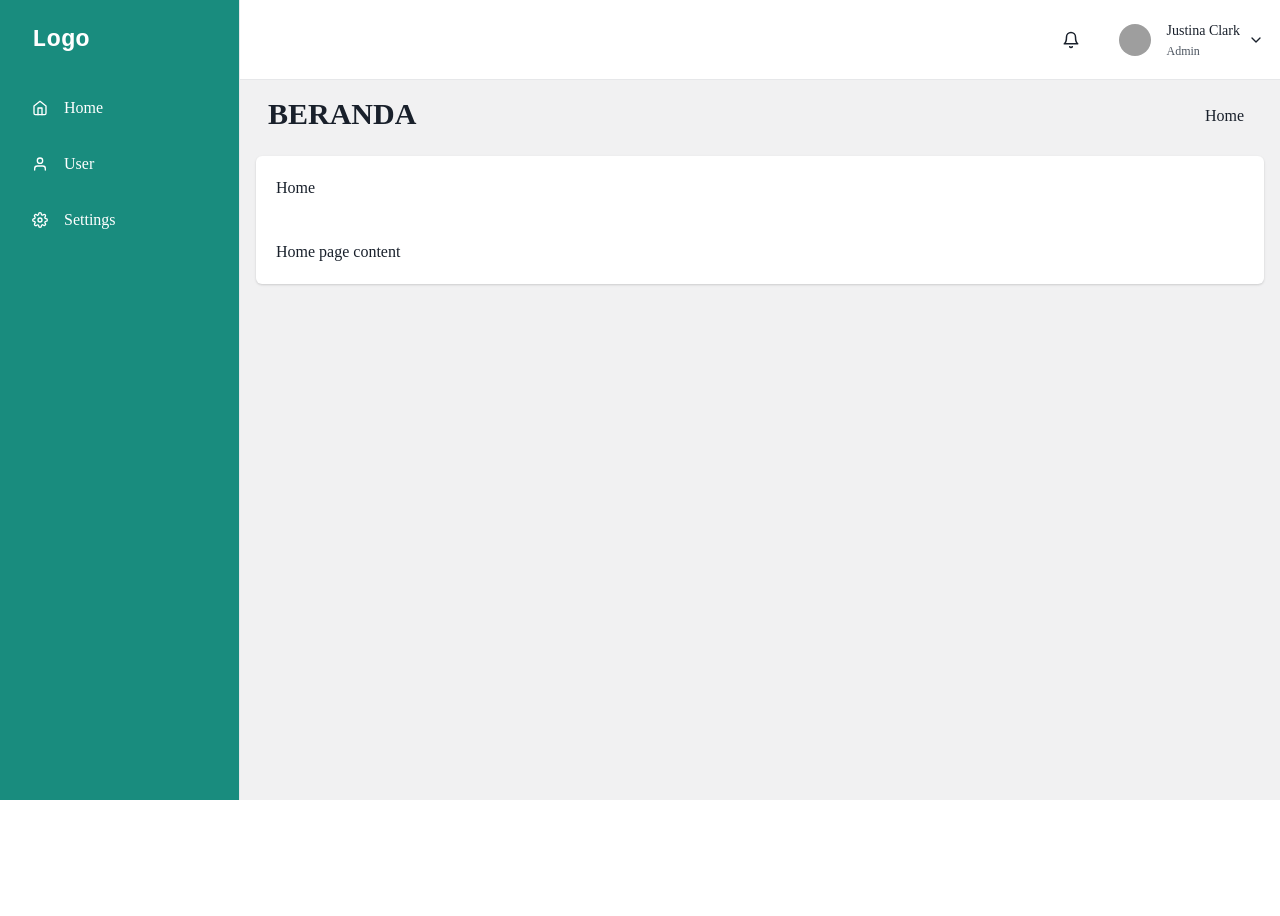
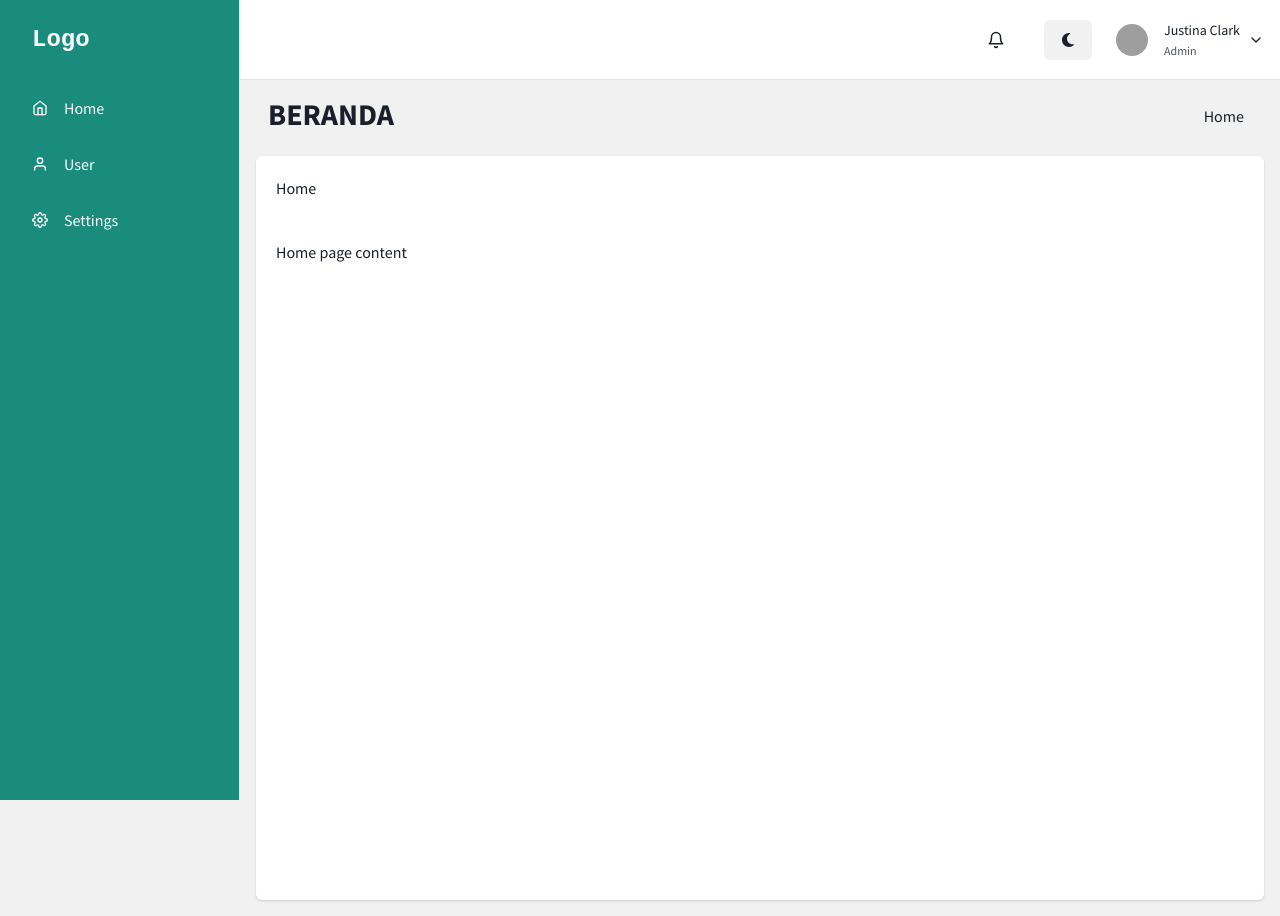
Before and after one commit to Iqbalm1995/practice-next, a Next.js app: page / in a window 1280 px wide. Before the commit the page ends 800 px from the top, so only its background shows below. Built offline with nearby package versions, Linux system fonts and the light colour scheme; grey boxes are pictures that could not be loaded; what @chakra-ui/next-js would draw is missing.

Commit message:
update darkmode

```diff
--- a/package.json
+++ b/package.json
@@ -13,6 +13,8 @@
     "@chakra-ui/react": "^2.10.5",
     "@emotion/react": "^11.14.0",
     "@emotion/styled": "^11.14.0",
+    "@fontsource/poppins": "^5.1.1",
+    "@fontsource/source-sans-pro": "^5.1.0",
     "@tanstack/react-table": "^8.20.6",
     "formik": "^2.4.6",
     "framer-motion": "^12.0.0",
--- a/src/app/(pages)/home/page.tsx
+++ b/src/app/(pages)/home/page.tsx
@@ -1,5 +1,3 @@
-"use client";
-
 import {
   HeaderContent,
   HeaderContentProps,
@@ -22,7 +20,7 @@ function HomePage() {
       <Card>
         <CardHeader>Home</CardHeader>
         <CardBody>
-          <Box>
+          <Box minH={"80vh"}>
             <p>Home page content</p>
           </Box>
         </CardBody>
--- a/src/app/components/sidebar.tsx
+++ b/src/app/components/sidebar.tsx
@@ -1,3 +1,5 @@
+"use client";
+
 import {
   IconButton,
   Avatar,
@@ -19,6 +21,8 @@ import {
   MenuDivider,
   MenuItem,
   MenuList,
+  Button,
+  useColorMode,
 } from "@chakra-ui/react";
 import {
   FiHome,
@@ -30,6 +34,7 @@ import {
 } from "react-icons/fi";
 import { IconType } from "react-icons";
 import Link from "next/link";
+import { FaMoon, FaSun } from "react-icons/fa6";
 
 interface LinkItemProps {
   name: string;
@@ -121,6 +126,7 @@ const NavItem = ({ icon, link, children, ...rest }: NavItemProps) => {
 };
 
 const MobileNav = ({ onOpen, ...rest }: MobileProps) => {
+  const { colorMode, toggleColorMode } = useColorMode();
   return (
     <Flex
       ml={{ base: 0, md: 60 }}
@@ -157,6 +163,9 @@ const MobileNav = ({ onOpen, ...rest }: MobileProps) => {
           aria-label="open menu"
           icon={<FiBell />}
         />
+        <Button onClick={toggleColorMode}>
+          {colorMode === "light" ? <FaMoon /> : <FaSun />}
+        </Button>
         <Flex alignItems={"center"}>
           <Menu>
             <MenuButton
@@ -188,7 +197,7 @@ const MobileNav = ({ onOpen, ...rest }: MobileProps) => {
               </HStack>
             </MenuButton>
             <MenuList
-              bg={useColorModeValue("white", "gray.900")}
+              bg={useColorModeValue("white", "gray.700")}
               borderColor={useColorModeValue("gray.200", "gray.700")}
             >
               <MenuItem>Profile</MenuItem>
--- a/src/app/layout.tsx
+++ b/src/app/layout.tsx
@@ -7,7 +7,7 @@ export default function RootLayout({
   children: React.ReactNode;
 }) {
   return (
-    <html lang="en">
+    <html>
       <body>
         <Providers>{children}</Providers>
       </body>
--- a/src/app/page.tsx
+++ b/src/app/page.tsx
@@ -1,5 +1,3 @@
-"use client";
-
 import HomePage from "./(pages)/home/page";
 
 export default function Home() {
--- a/src/app/providers.tsx
+++ b/src/app/providers.tsx
@@ -3,6 +3,13 @@
 
 import { CacheProvider } from "@chakra-ui/next-js";
 import { ChakraProvider, extendTheme, ThemeConfig } from "@chakra-ui/react";
+import "@fontsource/poppins/400.css"; // Regular weight
+import "@fontsource/poppins/500.css"; // Medium weight
+import "@fontsource/poppins/600.css"; // Semi-bold weight
+import "@fontsource/poppins/700.css"; // Bold weight
+
+import "@fontsource/source-sans-pro/400.css";
+import "@fontsource/source-sans-pro/700.css";
 
 const colors = {
   black: "#0c1015",
@@ -142,15 +149,15 @@ const colors = {
 
 const config: ThemeConfig = {
   initialColorMode: "light", // Default color mode
-  useSystemColorMode: false, // Disable system preference color mode
+  useSystemColorMode: true, // Disable system preference color mode
 };
 
 const theme = extendTheme({
   config,
   colors,
   fonts: {
-    heading: "Merriweather, serif",
-    body: "Merriweather, serif",
+    heading: "Source Sans Pro, Poppins, Merriweather, serif",
+    body: "Source Sans Pro, Poppins, Merriweather, serif",
   },
 });
 
```
Also changed, not shown: 1 other file (tests, documents, lock files or other folders).
